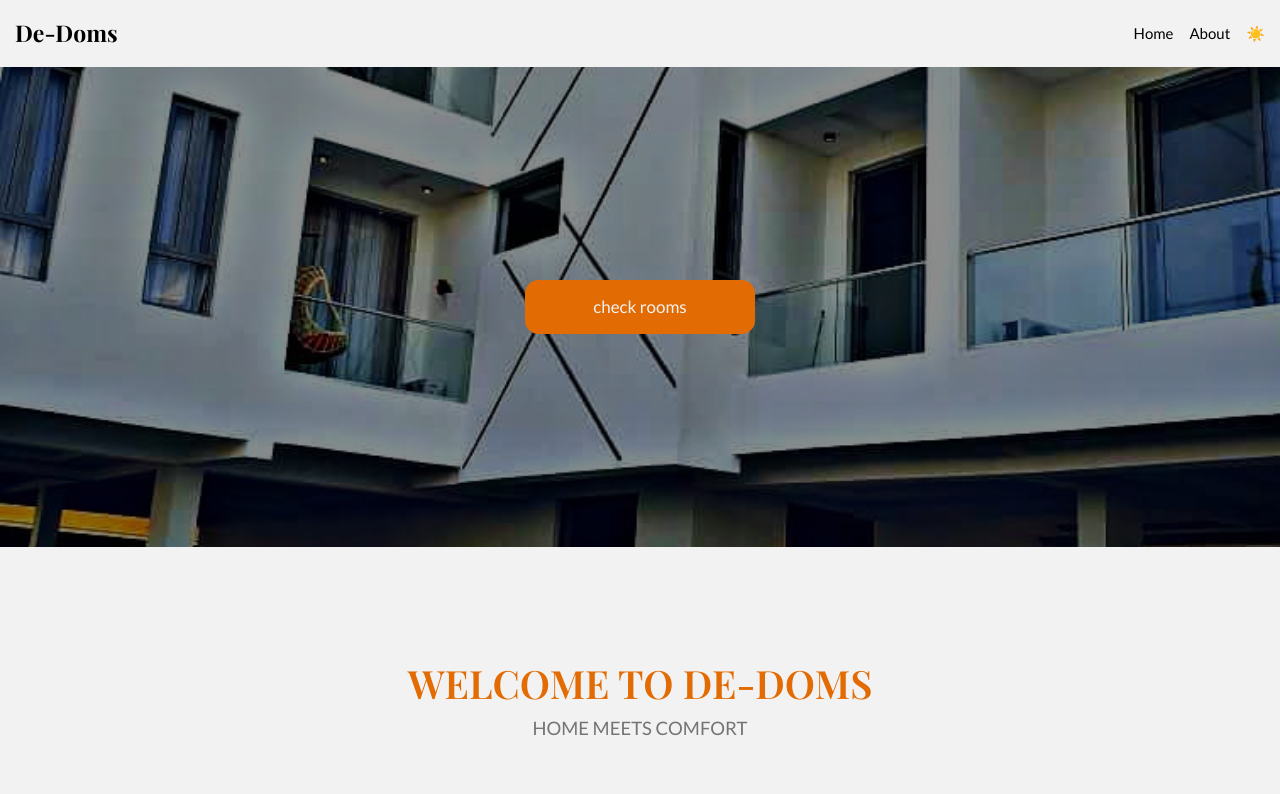
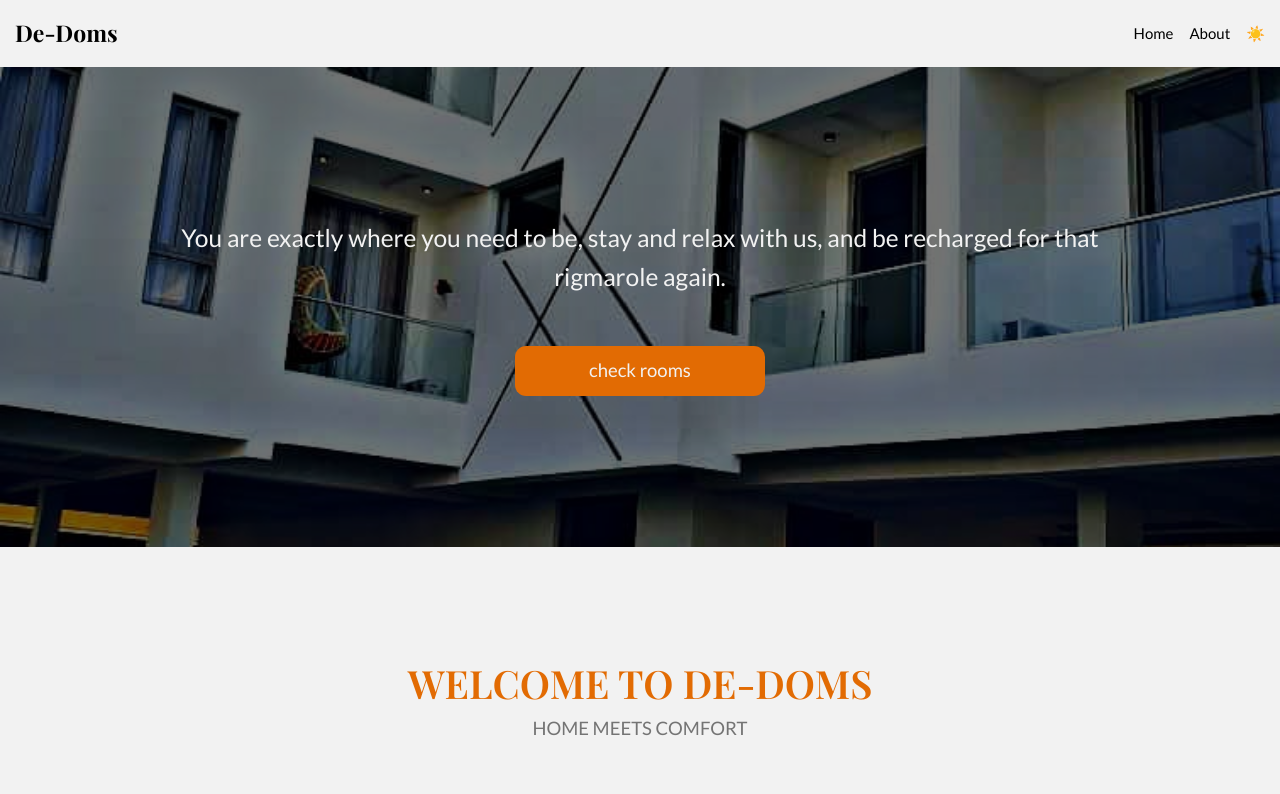
Before and after one commit to blackpandan/apartment, a Vue app: page / in a window 1280 px wide. Shown: the top 794 px of the page. Built offline with nearby package versions, Linux system fonts and the light colour scheme.

Commit message:
added intro

```diff
--- a/src/views/HomeView.vue
+++ b/src/views/HomeView.vue
@@ -7,6 +7,7 @@
   <main class="main">
     <section class="slideshow">
       <img class="slideshow__image" src="../assets/back2.jpeg" alt="">
+      <p class="slideshow__intro">You are exactly where you need to be, stay and relax with us, and be recharged for that rigmarole again.</p>
       <a href="#" class="slideshow__button">check rooms</a>
     </section>
 
@@ -18,6 +19,12 @@
       <p>Lorem, ipsum dolor sit amet consectetur adipisicing elit. Voluptatem vero fugit laborum aliquam enim, reprehenderit rem. Consectetur cumque perspiciatis repellendus, veritatis voluptatem ut laboriosam. Aspernatur ipsam tenetur cupiditate id culpa?</p>
     </section>
 
+    <section class="showOff">
+     <img src="" alt="">
+     <img src="" alt="">
+     <img src="" alt="">
+     <img src="" alt="">
+    </section>
 
     <section class="rooms">
       <RoomCard v-for="i in 5" :index="i"/>
@@ -85,7 +92,7 @@
     bottom: 0;
     width: 100%;
     height: 100%;
-    background-color: rgba(0, 0, 0, 0.45);
+    background-color: rgba(0, 0, 0, 0.55);
     z-index: 1;
   }
 
@@ -102,13 +109,26 @@
     width: fit-content;
     height: fit-content;
     color: var(--vt-c-white-mute);
-    padding: 0.8em 4em 0.8em 4em;
+    padding: 0.55em 4em 0.55em 4em;
     text-decoration: none;
-    border-radius: 0.8em;
+    border-radius: 0.6em;
     z-index: 2;
-    font-size: calc(0.6em + 1vmin);
+    font-size: calc(0.7em + 1vmin);
+
+    &:hover{
+      background-color: darken(rgb(226, 107, 3), 5)
+    }
 
   }
+
+  &__intro{
+    color: var(--vt-c-white-mute);
+    z-index: 2;
+    padding: 0 10vw 2em 10vw;
+    text-align: center;
+    font-size: calc(1em + 1.2vmin)
+  }
+
 }
 
 .rooms{
```
